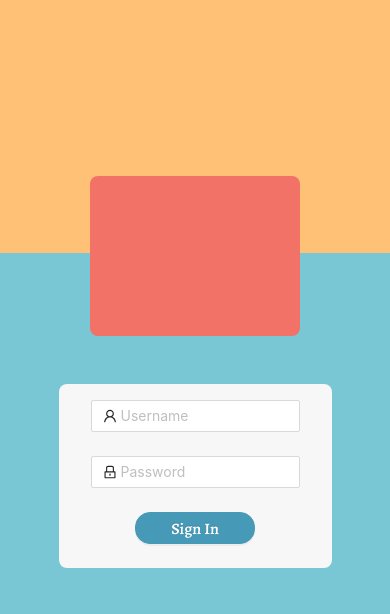
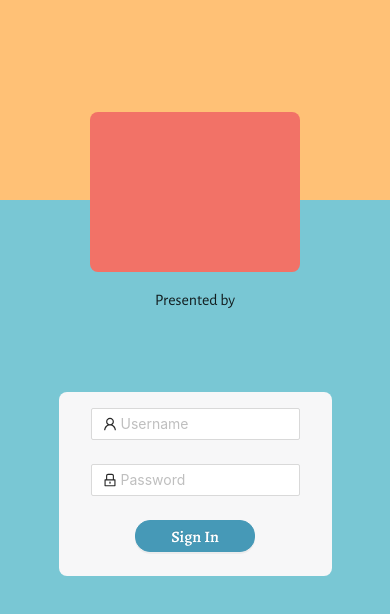
Before and after one commit to mikeleo03/E2EE-Secure-Messaging-App-FE, a React (Vite) app: page /login-page in a window 390 px wide. Shown: the top 614 px of the page. Built offline with nearby package versions, Linux system fonts and the light colour scheme.

Commit message:
fix responsive

```diff
--- a/src/pages/LoginPage.tsx
+++ b/src/pages/LoginPage.tsx
@@ -3,38 +3,16 @@ import LoginForm from '../components/LoginForm';
 
 const LoginPage: React.FC = () => {
   return (
-    // <div className="bg-[#FFC176] w-[100vw] h-[100vh] relative py-8">
-    //   <div className="absolute w-full h-[10vh] xs:top-32 lg:top-52 left-0 right-0 z-2">
-    //     <div className="flex justify-center">
-    //       <div className="bg-[#F27267] xs:w-[54vw] sm:w-[40vw] lg:w-[25vw] xs:h-40 lg:h-24 z-40 rounded-lg" />
-    //     </div>
-    //   </div>
-    //   <div className="absolute w-full xs:h-[50vh] lg:h-80 xs:bottom-0 lg:top-96 xl:top-40 z-2">
-    //     <div className="flex justify-center">
-    //       <div
-    //         className="bg-[#F7F7F8] xs:w-[70vw] sm:w-[50vw] lg:w-[35vw] rounded-lg
-    //         xs:px-8 lg:px-16 xs:pt-4 lg:pt-9 xs:pb-0 lg:pb-2"
-    //       >
-    //         <LoginForm />
-    //       </div>
-    //     </div>
-    //   </div>
-    //   <div className="absolute bg-[#79C7D4] w-full xs:h-52 lg:h-64 top-0 z-1" />
-    // </div>
-
     <div
-      style={{
-        background:
-          'linear-gradient(0deg, rgba(121,199,212,1) 70%, rgba(255,193,118,1) 70%)',
-      }}
-      className="h-[100vh] w-[100vw]"
+      className="h-screen w-screen flex items-center flex-col gap-48 bg-[#79C7D4]"
     >
+      <div className='w-full h-[200px] lg:h-[225px] flex items-center justify-center relative bg-[#FFC176]'>
         <div
-        className="bg-[#F27267] xs:w-[54vw] sm:w-[40vw] lg:w-[25vw] xs:h-40 lg:h-24 z-40 rounded-lg
-      absolute left-0 right-0 mx-auto xs:top-44 lg:top-52"
+          className="bg-[#F27267] w-[54vw] sm:w-[40vw] lg:w-[25vw] h-40 lg:h-24 z-40 rounded-lg
+        absolute mx-auto xs:top-28 lg:top-44"
         />
-      <div className="absolute left-0 right-0 mx-auto top-96">
-        <div className="flex justify-center">
+      </div>
+      <div className='absolute top-72 font-alegreyasans text-body'>Presented by</div>
       <div
         className="bg-[#F7F7F8] xs:w-[70vw] sm:w-[50vw] lg:w-[35vw] rounded-lg
         xs:px-8 lg:px-16 xs:pt-4 lg:pt-9 xs:pb-0 lg:pb-2"
@@ -42,8 +20,6 @@ const LoginPage: React.FC = () => {
         <LoginForm />
       </div>
     </div>
-      </div>
-    </div>
   );
 };
 
```
Lines whose indentation alone changed are shown as unchanged.
